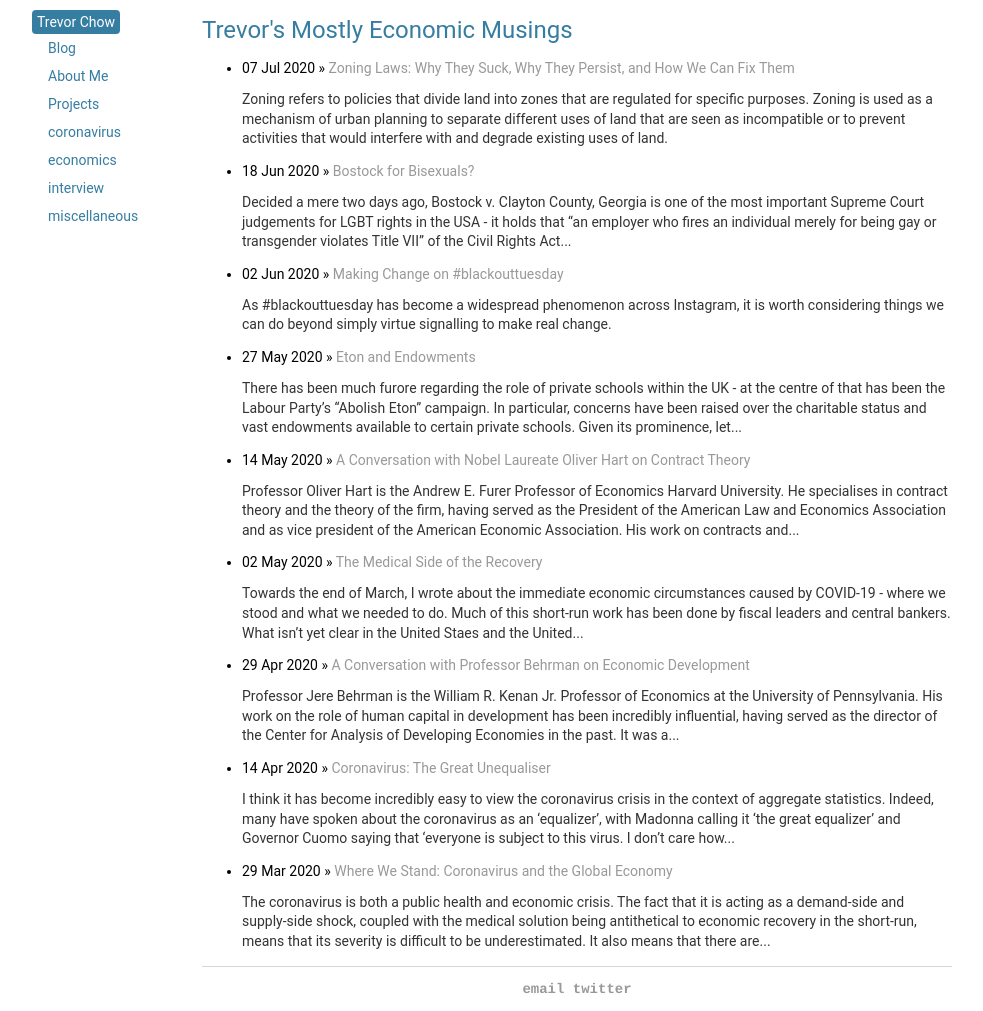
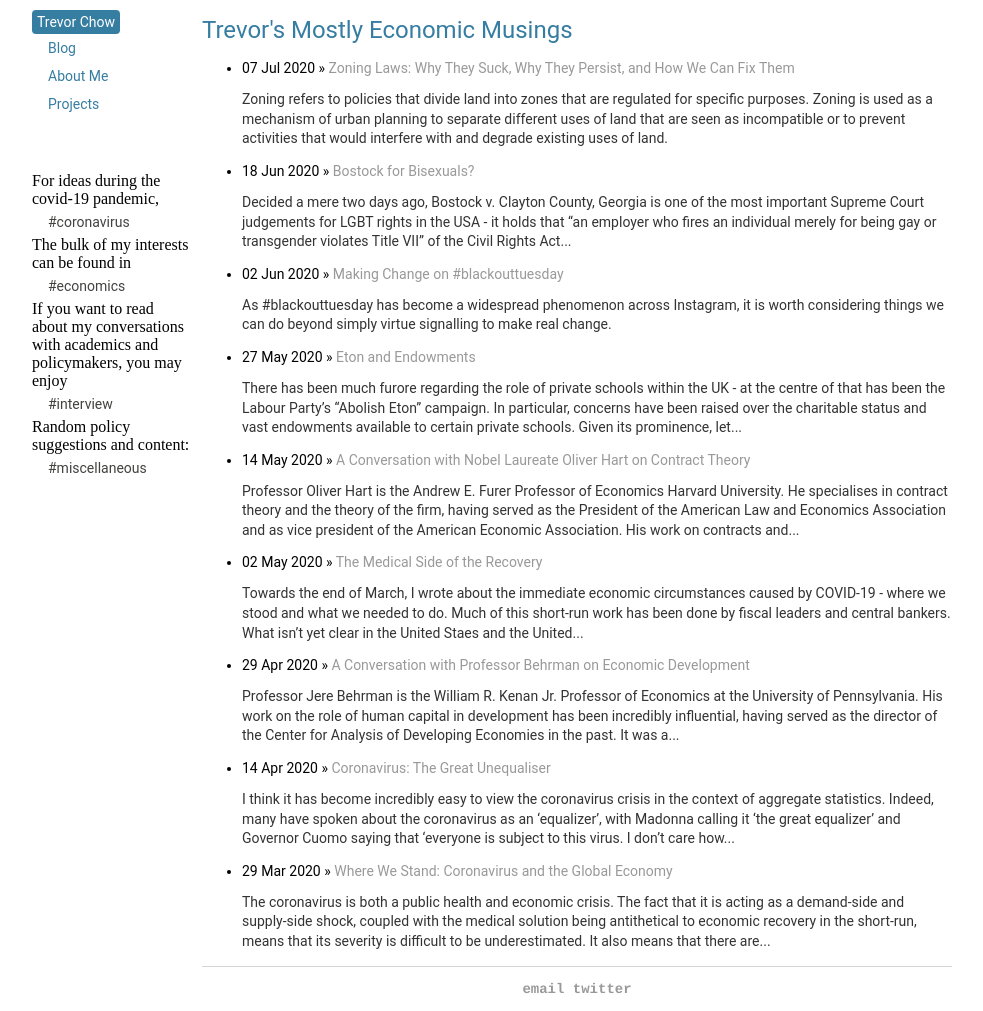
Before and after one commit to tmychow/tmychow.github.io, a Jekyll site: the page built from index.html, in a window 1280 px wide and 1011 px high. Shown: the whole window, without its empty margins (28-1011 px from the left). Built offline with Jekyll 4.4.1, drawn with Linux system fonts in a browser that asks for light colours.

Commit message:
Update default.html

```diff
--- a/_layouts/default.html
+++ b/_layouts/default.html
@@ -11,11 +11,13 @@
 				<a href="/">Blog</a>
 				<a href="/about">About Me</a>
 				<a href="/usefulfiles">Projects</a>
-				<div class="tags-expo-list">
-					{% for tag in site.tags %}
-					<a href="#{{ tag[0] | slugify }}" class="post-tag">{{ tag[0] }}</a>
-					{% endfor %}
-				</div>
+				<br>
+				<br>
+				<br>
+				For ideas during the covid-19 pandemic, <a href="/" class="blurb" style="color: #424241">#coronavirus</a>
+				The bulk of my interests can be found in <a href="/" class="blurb" style="color: #424241">#economics</a>
+				If you want to read about my conversations with academics and policymakers, you may enjoy <a href="/" class="blurb" style="color: #424241">#interview</a>
+				Random policy suggestions and content: <a href="/" class="blurb" style="color: #424241">#miscellaneous</a>
 			</div>
 			<div class="container">
 
```
